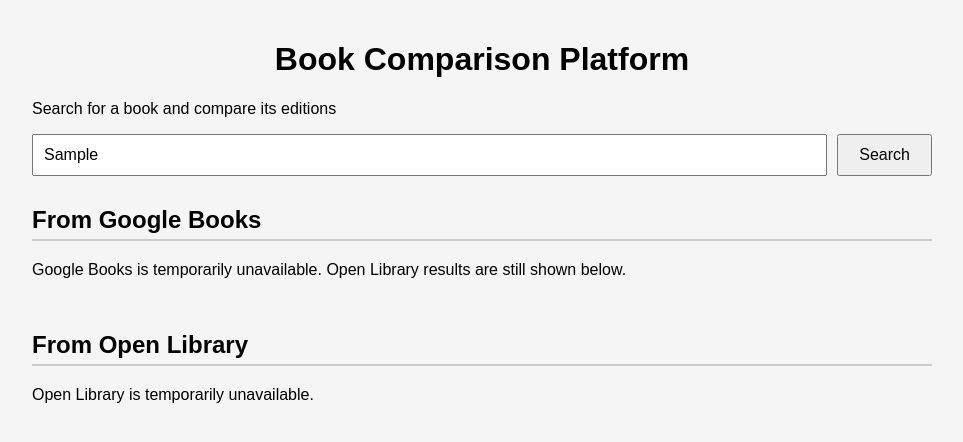
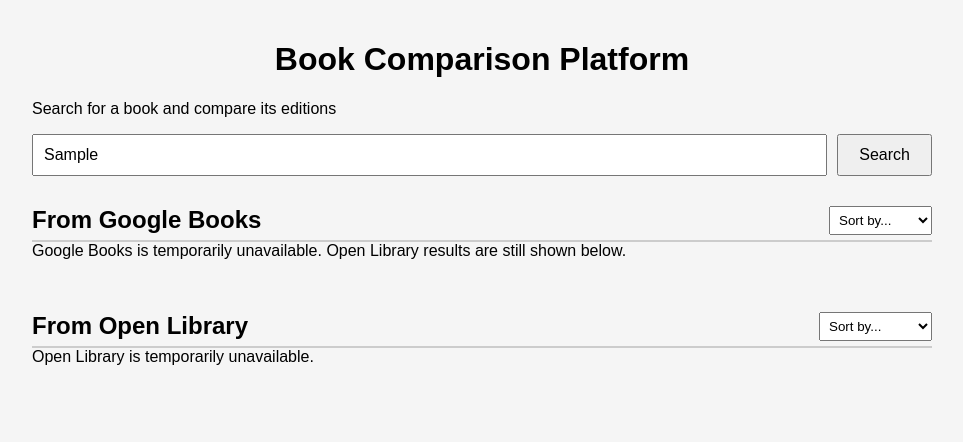
Before and after one commit to kiradukund/book-comparison-platform, a website: page public/index.html in a window 1280 px wide. Both pictures are taken after typing "Sample" into the empty fields and a click on the button "Search". Shown: the whole page, without its empty margins (158-1121 px from the left). Drawn offline with Linux system fonts and the light colour scheme; no server answers.

Commit message:
add sort dropdowns for both results sections

```diff
--- a/public/index.html
+++ b/public/index.html
@@ -15,10 +15,24 @@
     <button id="searchButton">Search</button>
   </div>
 
-  <h2>From Google Books</h2>
+  <div class="section-header">
+    <h2>From Google Books</h2>
+    <select id="googleSort">
+      <option value="none">Sort by...</option>
+      <option value="title">Title (A-Z)</option>
+      <option value="pages">Page Count</option>
+    </select>
+  </div>
   <div id="googleResults" class="results"></div>
 
-  <h2>From Open Library</h2>
+  <div class="section-header">
+    <h2>From Open Library</h2>
+    <select id="openLibrarySort">
+      <option value="none">Sort by...</option>
+      <option value="title">Title (A-Z)</option>
+      <option value="editions">Edition Count</option>
+    </select>
+  </div>
   <div id="openLibraryResults" class="results"></div>
 
   <script src="script.js"></script>
--- a/public/script.js
+++ b/public/script.js
@@ -2,8 +2,16 @@
 const searchButton = document.getElementById('searchButton');
 const googleResultsDiv = document.getElementById('googleResults');
 const openLibraryResultsDiv = document.getElementById('openLibraryResults');
+const googleSort = document.getElementById('googleSort');
+const openLibrarySort = document.getElementById('openLibrarySort');
+
+// keep the last fetched results here so we can re-sort without calling the APIs again
+let lastGoogleBooks = [];
+let lastOpenLibraryBooks = [];
 
 searchButton.addEventListener('click', searchBooks);
+googleSort.addEventListener('change', () => renderGoogleResults(lastGoogleBooks));
+openLibrarySort.addEventListener('change', () => renderOpenLibraryResults(lastOpenLibraryBooks));
 
 async function searchBooks() {
   const query = searchInput.value;
@@ -13,14 +21,30 @@
   googleResultsDiv.innerHTML = 'Loading...';
   openLibraryResultsDiv.innerHTML = 'Loading...';
 
-  // run both API calls at the same time instead of one after the other
   const [googleData, openLibraryData] = await Promise.all([
     fetchGoogleBooks(query),
     fetchOpenLibrary(query)
   ]);
 
-  displayGoogleResults(googleData);
-  displayOpenLibraryResults(openLibraryData);
+  if (googleData.error || !googleData.items) {
+    lastGoogleBooks = [];
+    googleResultsDiv.innerHTML = googleData.error
+      ? 'Google Books is temporarily unavailable. Open Library results are still shown below.'
+      : 'No results from Google Books.';
+  } else {
+    lastGoogleBooks = googleData.items;
+    renderGoogleResults(lastGoogleBooks);
+  }
+
+  if (openLibraryData.error || !openLibraryData.docs) {
+    lastOpenLibraryBooks = [];
+    openLibraryResultsDiv.innerHTML = openLibraryData.error
+      ? 'Open Library is temporarily unavailable.'
+      : 'No results from Open Library.';
+  } else {
+    lastOpenLibraryBooks = openLibraryData.docs;
+    renderOpenLibraryResults(lastOpenLibraryBooks);
+  }
 }
 
 async function fetchGoogleBooks(query) {
@@ -41,17 +65,21 @@
   }
 }
 
-function displayGoogleResults(data) {
+function renderGoogleResults(books) {
+  if (books.length === 0) return;
+
+  const sortValue = googleSort.value;
+  const sorted = [...books];
+
+  if (sortValue === 'title') {
+    sorted.sort((a, b) => a.volumeInfo.title.localeCompare(b.volumeInfo.title));
+  } else if (sortValue === 'pages') {
+    sorted.sort((a, b) => (b.volumeInfo.pageCount || 0) - (a.volumeInfo.pageCount || 0));
+  }
+
   googleResultsDiv.innerHTML = '';
 
-  if (data.error || !data.items || data.items.length === 0) {
-    googleResultsDiv.innerHTML = data.error
-      ? 'Google Books is temporarily unavailable. Open Library results are still shown below.'
-      : 'No results from Google Books.';
-    return;
-  }
-
-  for (const book of data.items) {
+  for (const book of sorted) {
     const info = book.volumeInfo;
 
     const card = document.createElement('div');
@@ -71,17 +99,21 @@
   }
 }
 
-function displayOpenLibraryResults(data) {
+function renderOpenLibraryResults(books) {
+  if (books.length === 0) return;
+
+  const sortValue = openLibrarySort.value;
+  const sorted = [...books];
+
+  if (sortValue === 'title') {
+    sorted.sort((a, b) => a.title.localeCompare(b.title));
+  } else if (sortValue === 'editions') {
+    sorted.sort((a, b) => (b.edition_count || 0) - (a.edition_count || 0));
+  }
+
   openLibraryResultsDiv.innerHTML = '';
 
-  if (data.error || !data.docs || data.docs.length === 0) {
-    openLibraryResultsDiv.innerHTML = data.error
-      ? 'Open Library is temporarily unavailable.'
-      : 'No results from Open Library.';
-    return;
-  }
-
-  for (const book of data.docs) {
+  for (const book of sorted) {
     const card = document.createElement('div');
     card.className = 'book-card';
 
--- a/public/style.css
+++ b/public/style.css
@@ -10,10 +10,23 @@
   text-align: center;
 }
 
-h2 {
+.section-header {
+  display: flex;
+  justify-content: space-between;
+  align-items: center;
   margin-top: 30px;
   border-bottom: 2px solid #ccc;
   padding-bottom: 5px;
+}
+
+.section-header h2 {
+  margin: 0;
+  border: none;
+  padding: 0;
+}
+
+.section-header select {
+  padding: 5px;
 }
 
 .search-bar {
```
